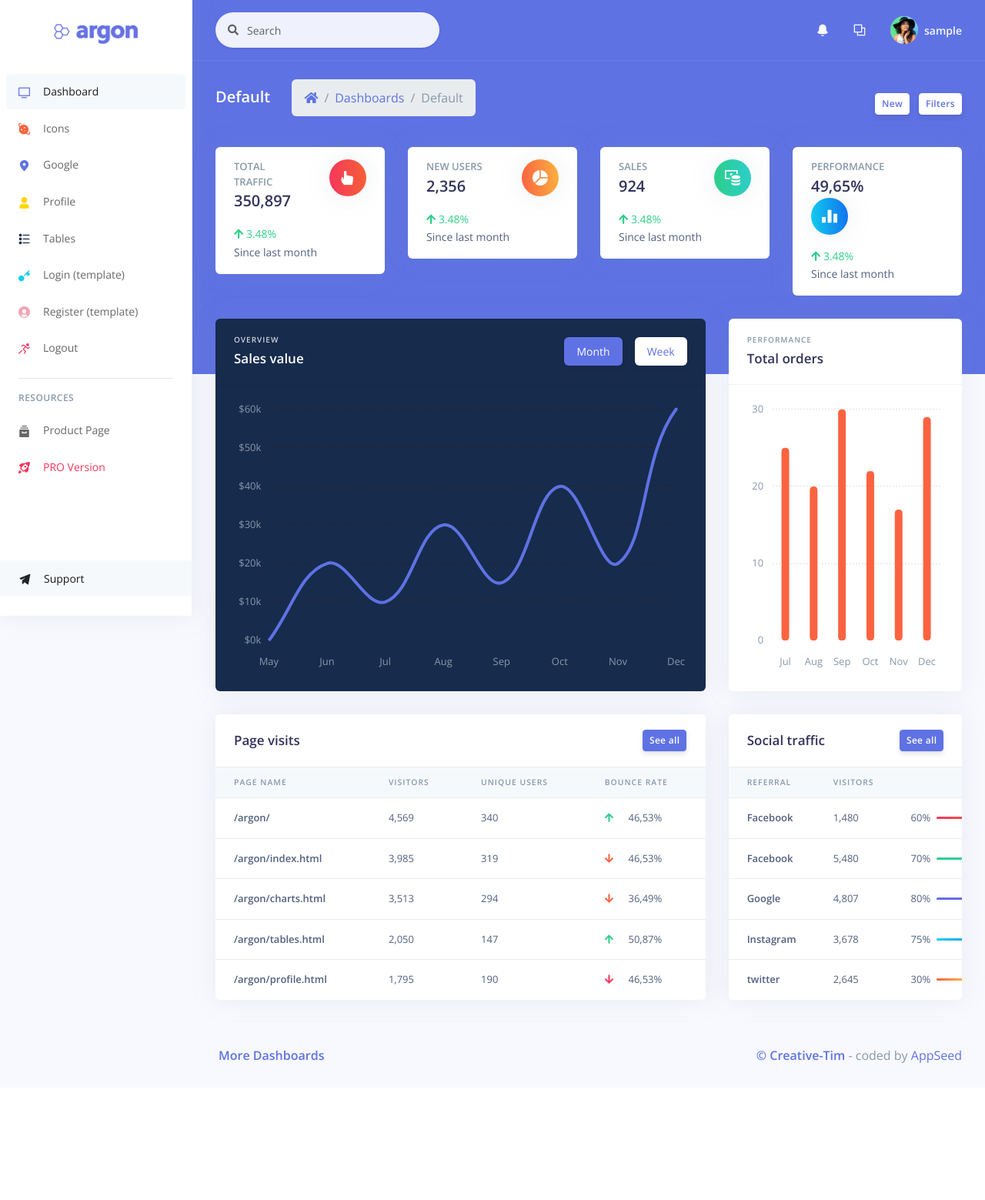
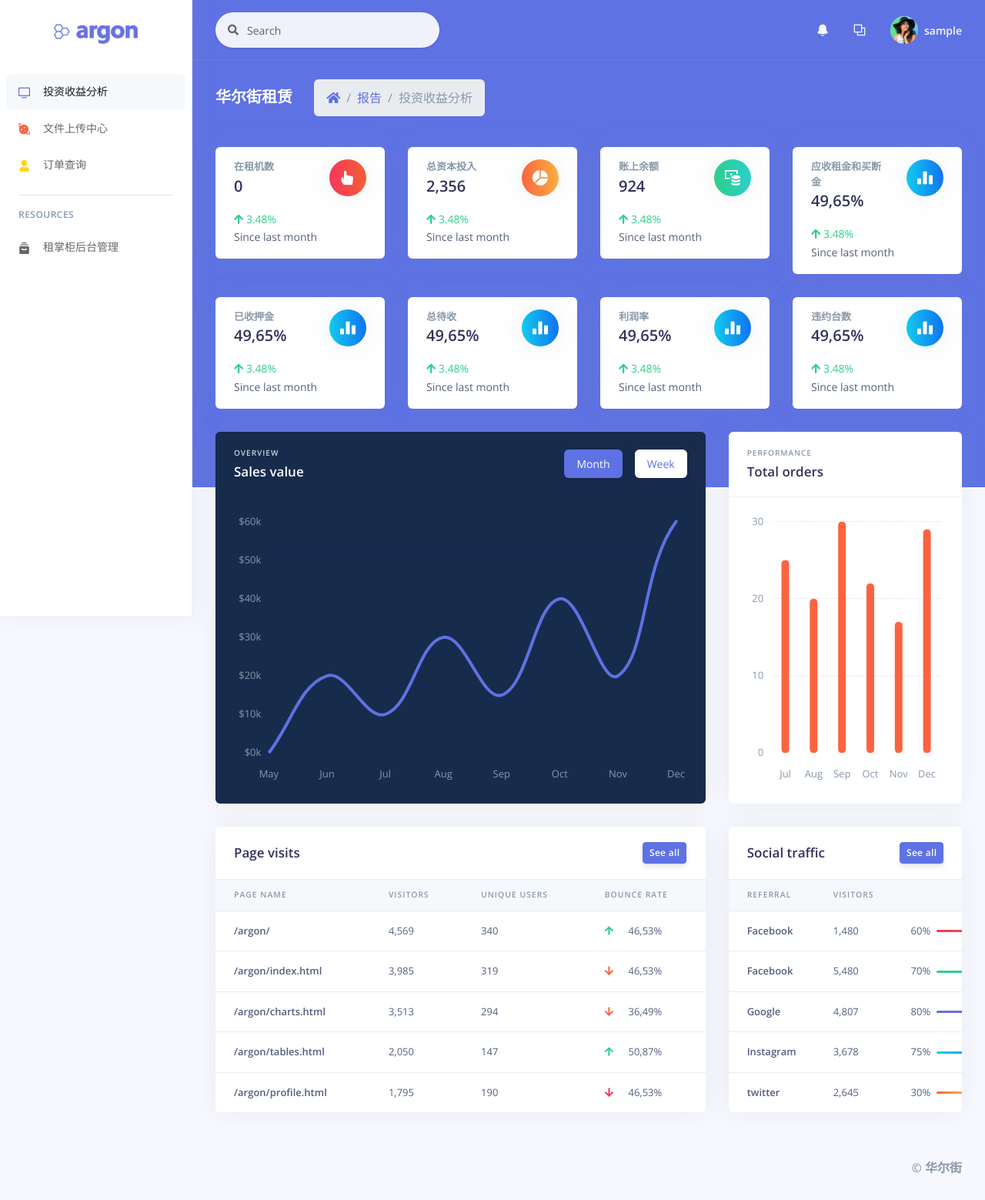
Before and after one commit to metaTaoTao/lease_dashboard, a Flask app: page /index in a window 1280 px wide. Shown: the whole page at 77% size. Before the commit the page ends 1381 px from the top, so only its background shows below. Run offline with Flask 2, Linux system fonts and the light colour scheme; the visitor is signed in with stand-in values (Sample User, id 1); data comes from the database, SQL or seed files in the repository; data that the repository does not hold is empty; some libraries are stand-ins or nearby versions.

Commit message:
added service layer

```diff
--- a/apps/home/routes.py
+++ b/apps/home/routes.py
@@ -4,22 +4,67 @@ Copyright (c) 2019 - present AppSeed.us
 """
 
 from apps.home import blueprint
-from flask import render_template, request
+from apps.home.order_analytics import OrderAnalytics
+from apps.home.models import OrderSummary
+from sqlalchemy import text
+from flask import render_template, redirect, request, url_for
 from flask_login import login_required
 from jinja2 import TemplateNotFound
-
+from apps import db
+import pandas as pd
+import logging
+log = logging.getLogger(__name__)
 
 @blueprint.route('/index')
 @login_required
 def index():
+    analytics = OrderAnalytics()
+    data = analytics.run()
+    data['segment'] = 'index'
 
-    return render_template('home/index.html', segment='index')
+    return render_template('home/index.html', **data)
+
+def get_total_phone():
+    sql_query = text("select count(*) from OrderSummary") # to avoid SQL attack
+    result = db.engine.execute(sql_query)
+
+    # 获取查询结果
+    total_phone = result.scalar()
+    return total_phone
+
+@blueprint.route('/upload', methods=['POST'])
+@login_required
+def upload_file():
+    if 'excel_file' not in request.files:
+        return 'No file part'
+    file = request.files['excel_file']
+    if file.filename == '':
+        return 'No selected file'
+    if file:
+        df = pd.read_excel(file)  # 使用Pandas读取Excel文件
+        try:
+            for _, row in df.iterrows():
+                new_record = OrderSummary(id=row['序号'], order_id=row['订单号'], name=row['姓名'],
+                                          order_time=row['下单时间'], device=row['设备信息'], purchase_px=row['采购价'],
+                                          official_px=row['官网售价'], pay1=row['第1期'],
+                                          pay2=row['第2期'], pay3=row['第3期'], pay4=row['第4期'],
+                                          pay5=row['第5期'], pay6=row['第6期'], pay7=row['第7期'],
+                                          pay8=row['第8期'], pay9=row['第9期'],
+                                          pay10=row['第10期'], pay11=row['第11期'], pay12=row['第12期'],
+                                          deposit=row['押金'], buydown=row['买断'])
+                db.session.add(new_record)
+            db.session.commit()
+        except Exception as e:
+            db.session.rollback()
+            log.exception(str(e))
+
+        return redirect(url_for('home_blueprint.index'))  # 上传成功后重定向到首页
+    return 'Error'
 
 
 @blueprint.route('/<template>')
 @login_required
 def route_template(template):
-
     try:
 
         if not template.endswith('.html'):
@@ -40,7 +85,6 @@ def route_template(template):
 
 # Helper - Extract current page name from request
 def get_segment(request):
-
     try:
 
         segment = request.path.split('/')[-1]
--- a/apps/templates/accounts/register.html
+++ b/apps/templates/accounts/register.html
@@ -59,7 +59,7 @@
                 </div>
 
                 <div class="text-center">
-                  <button type="submit" name="register" class="btn btn-primary my-4">Register</button>
+                  <button type="submit" name="register2" class="btn btn-primary my-4">Register</button>
                 </div>
               </form>
             {% endif %}
--- a/apps/templates/home/index.html
+++ b/apps/templates/home/index.html
@@ -13,18 +13,14 @@
         <div class="header-body">
           <div class="row align-items-center py-4">
             <div class="col-lg-6 col-7">
-              <h6 class="h2 text-white d-inline-block mb-0">Default</h6>
+              <h6 class="h2 text-white d-inline-block mb-0">华尔街租赁</h6>
               <nav aria-label="breadcrumb" class="d-none d-md-inline-block ml-md-4">
                 <ol class="breadcrumb breadcrumb-links breadcrumb-dark">
                   <li class="breadcrumb-item"><a href="#"><i class="fas fa-home"></i></a></li>
-                  <li class="breadcrumb-item"><a href="#">Dashboards</a></li>
-                  <li class="breadcrumb-item active" aria-current="page">Default</li>
+                  <li class="breadcrumb-item"><a href="#">报告</a></li>
+                  <li class="breadcrumb-item active" aria-current="page">投资收益分析</li>
                 </ol>
               </nav>
-            </div>
-            <div class="col-lg-6 col-5 text-right">
-              <a href="#" class="btn btn-sm btn-neutral">New</a>
-              <a href="#" class="btn btn-sm btn-neutral">Filters</a>
             </div>
           </div>
           <!-- Card stats -->
@@ -35,8 +31,8 @@
                 <div class="card-body">
                   <div class="row">
                     <div class="col">
-                      <h5 class="card-title text-uppercase text-muted mb-0">Total traffic</h5>
-                      <span class="h2 font-weight-bold mb-0">350,897</span>
+                      <h5 class="card-title text-uppercase text-muted mb-0">在租机数</h5>
+                      <span class="h2 font-weight-bold mb-0">{{ total_phone }}</span>
                     </div>
                     <div class="col-auto">
                       <div class="icon icon-shape bg-gradient-red text-white rounded-circle shadow">
@@ -57,7 +53,7 @@
                 <div class="card-body">
                   <div class="row">
                     <div class="col">
-                      <h5 class="card-title text-uppercase text-muted mb-0">New users</h5>
+                      <h5 class="card-title text-uppercase text-muted mb-0">总资本投入</h5>
                       <span class="h2 font-weight-bold mb-0">2,356</span>
                     </div>
                     <div class="col-auto">
@@ -79,7 +75,7 @@
                 <div class="card-body">
                   <div class="row">
                     <div class="col">
-                      <h5 class="card-title text-uppercase text-muted mb-0">Sales</h5>
+                      <h5 class="card-title text-uppercase text-muted mb-0">账上余额</h5>
                       <span class="h2 font-weight-bold mb-0">924</span>
                     </div>
                     <div class="col-auto">
@@ -101,7 +97,95 @@
                 <div class="card-body">
                   <div class="row">
                     <div class="col">
-                      <h5 class="card-title text-uppercase text-muted mb-0">Performance</h5>
+                      <h5 class="card-title text-uppercase text-muted mb-0">应收租金和买断金</h5>
+                      <span class="h2 font-weight-bold mb-0">49,65%</span>
+                    </div>
+                    <div class="col-auto">
+                      <div class="icon icon-shape bg-gradient-info text-white rounded-circle shadow">
+                        <i class="ni ni-chart-bar-32"></i>
+                      </div>
+                    </div>
+                  </div>
+                  <p class="mt-3 mb-0 text-sm">
+                    <span class="text-success mr-2"><i class="fa fa-arrow-up"></i> 3.48%</span>
+                    <span class="text-nowrap">Since last month</span>
+                  </p>
+                </div>
+              </div>
+            </div>
+            <div class="col-xl-3 col-md-6">
+              <div class="card card-stats">
+                <!-- Card body -->
+                <div class="card-body">
+                  <div class="row">
+                    <div class="col">
+                      <h5 class="card-title text-uppercase text-muted mb-0">已收押金</h5>
+                      <span class="h2 font-weight-bold mb-0">49,65%</span>
+                    </div>
+                    <div class="col-auto">
+                      <div class="icon icon-shape bg-gradient-info text-white rounded-circle shadow">
+                        <i class="ni ni-chart-bar-32"></i>
+                      </div>
+                    </div>
+                  </div>
+                  <p class="mt-3 mb-0 text-sm">
+                    <span class="text-success mr-2"><i class="fa fa-arrow-up"></i> 3.48%</span>
+                    <span class="text-nowrap">Since last month</span>
+                  </p>
+                </div>
+              </div>
+            </div>
+            <div class="col-xl-3 col-md-6">
+              <div class="card card-stats">
+                <!-- Card body -->
+                <div class="card-body">
+                  <div class="row">
+                    <div class="col">
+                      <h5 class="card-title text-uppercase text-muted mb-0">总待收</h5>
+                      <span class="h2 font-weight-bold mb-0">49,65%</span>
+                    </div>
+                    <div class="col-auto">
+                      <div class="icon icon-shape bg-gradient-info text-white rounded-circle shadow">
+                        <i class="ni ni-chart-bar-32"></i>
+                      </div>
+                    </div>
+                  </div>
+                  <p class="mt-3 mb-0 text-sm">
+                    <span class="text-success mr-2"><i class="fa fa-arrow-up"></i> 3.48%</span>
+                    <span class="text-nowrap">Since last month</span>
+                  </p>
+                </div>
+              </div>
+            </div>
+            <div class="col-xl-3 col-md-6">
+              <div class="card card-stats">
+                <!-- Card body -->
+                <div class="card-body">
+                  <div class="row">
+                    <div class="col">
+                      <h5 class="card-title text-uppercase text-muted mb-0">利润率</h5>
+                      <span class="h2 font-weight-bold mb-0">49,65%</span>
+                    </div>
+                    <div class="col-auto">
+                      <div class="icon icon-shape bg-gradient-info text-white rounded-circle shadow">
+                        <i class="ni ni-chart-bar-32"></i>
+                      </div>
+                    </div>
+                  </div>
+                  <p class="mt-3 mb-0 text-sm">
+                    <span class="text-success mr-2"><i class="fa fa-arrow-up"></i> 3.48%</span>
+                    <span class="text-nowrap">Since last month</span>
+                  </p>
+                </div>
+              </div>
+            </div>
+            <div class="col-xl-3 col-md-6">
+              <div class="card card-stats">
+                <!-- Card body -->
+                <div class="card-body">
+                  <div class="row">
+                    <div class="col">
+                      <h5 class="card-title text-uppercase text-muted mb-0">违约台数</h5>
                       <span class="h2 font-weight-bold mb-0">49,65%</span>
                     </div>
                     <div class="col-auto">
--- a/apps/templates/includes/footer.html
+++ b/apps/templates/includes/footer.html
@@ -3,16 +3,10 @@
       <footer class="footer">
         <div class="row align-items-center justify-content-xl-between">
           <div class="col-xl-6">
-            <div class="text-center text-xl-left text-muted">
-              <a href="https://www.creative-tim.com/templates/flask"
-                 class="font-weight-bold ml-1" target="_blank">More Dashboards</a>
-            </div>
           </div>
           <div class="col-xl-6">
             <div class="text-center text-xl-right text-muted">
-              <a href="https://www.creative-tim.com"
-                 class="font-weight-bold ml-1" target="_blank"> &copy; Creative-Tim</a>
-                 - coded by <a target="_blank" href="https://appseed.us">AppSeed</a>
+              <a class="font-weight-bold ml-1" target="_blank"> &copy; 华尔街</a>
             </div>
           </div>
         </div>
--- a/apps/templates/includes/sidenav.html
+++ b/apps/templates/includes/sidenav.html
@@ -14,52 +14,46 @@
           <li class="nav-item">
             <a class="nav-link {% if 'index' in segment %} active {% endif %}" href="/">
               <i class="ni ni-tv-2 text-primary"></i>
-              <span class="nav-link-text">Dashboard</span>
+              <span class="nav-link-text">投资收益分析</span>
             </a>
           </li>
           <li class="nav-item">
-            <a class="nav-link {% if 'icons' in segment %} active {% endif %}" href="/icons.html">
+            <a class="nav-link {% if 'icons' in segment %} active {% endif %}" href="/upload.html">
               <i class="ni ni-planet text-orange"></i>
-              <span class="nav-link-text">Icons</span>
-            </a>
-          </li>
-          <li class="nav-item">
-            <a class="nav-link {% if 'map' in segment %} active {% endif %}" href="/map.html">
-              <i class="ni ni-pin-3 text-primary"></i>
-              <span class="nav-link-text">Google</span>
+              <span class="nav-link-text">文件上传中心</span>
             </a>
           </li>
           <li class="nav-item">
             <a class="nav-link {% if 'profile' in segment %} active {% endif %}" href="/profile.html">
               <i class="ni ni-single-02 text-yellow"></i>
-              <span class="nav-link-text">Profile</span>
+              <span class="nav-link-text">订单查询</span>
             </a>
           </li>
-          <li class="nav-item">
-            <a class="nav-link {% if 'tables' in segment %} active {% endif %}" href="/tables.html">
-              <i class="ni ni-bullet-list-67 text-default"></i>
-              <span class="nav-link-text">Tables</span>
-            </a>
-          </li>
-          <li class="nav-item">
-            <a class="nav-link" href="/login.html">
-              <i class="ni ni-key-25 text-info"></i>
-              <span class="nav-link-text">Login (template)</span>
-            </a>
-          </li>
-          <li class="nav-item">
-            <a class="nav-link" href="/register.html">
-              <i class="ni ni-circle-08 text-pink"></i>
-              <span class="nav-link-text">Register (template)</span>
-            </a>
-          </li>
-
-          <li class="nav-item">
-            <a class="nav-link" href="{{ url_for('authentication_blueprint.logout') }}">
-              <i class="ni ni-user-run text-red"></i>
-              <span class="nav-link-text">Logout</span>
-            </a>
-          </li>
+{#          <li class="nav-item">#}
+{#            <a class="nav-link {% if 'tables' in segment %} active {% endif %}" href="/tables.html">#}
+{#              <i class="ni ni-bullet-list-67 text-default"></i>#}
+{#              <span class="nav-link-text">Tables</span>#}
+{#            </a>#}
+{#          </li>#}
+{#          <li class="nav-item">#}
+{#            <a class="nav-link" href="/login.html">#}
+{#              <i class="ni ni-key-25 text-info"></i>#}
+{#              <span class="nav-link-text">Login (template)</span>#}
+{#            </a>#}
+{#          </li>#}
+{#          <li class="nav-item">#}
+{#            <a class="nav-link" href="/register.html">#}
+{#              <i class="ni ni-circle-08 text-pink"></i>#}
+{#              <span class="nav-link-text">Register (template)</span>#}
+{#            </a>#}
+{#          </li>#}
+{##}
+{#          <li class="nav-item">#}
+{#            <a class="nav-link" href="{{ url_for('authentication_blueprint.logout') }}">#}
+{#              <i class="ni ni-user-run text-red"></i>#}
+{#              <span class="nav-link-text">Logout</span>#}
+{#            </a>#}
+{#          </li>            #}
         </ul>
         <!-- Divider -->
         <hr class="my-3">
@@ -73,29 +67,29 @@
           <li class="nav-item">
             <a class="nav-link"
                target="_blank"
-               href="https://www.creative-tim.com/product/argon-dashboard-flask">
+               href="https://merchant.zuzhanggui.cn/#/merchant/mycash">
               <i class="ni ni-archive-2"></i>
-              <span class="nav-link-text">Product Page</span>
+              <span class="nav-link-text">租掌柜后台管理</span>
             </a>
           </li>
 
-          <li class="nav-item">
-            <a class="nav-link"
-               target="_blank"
-               href="https://appseed.us/admin-dashboards/flask-dashboard-argon-pro">
-              <i class="ni ni-spaceship text-red"></i>
-              <span class="nav-link-text text-red">PRO Version</span>
-            </a>
-          </li>
-
-          <li class="nav-item">
-            <a class="nav-link active active-pro"
-               target="_blank"
-               href="https://www.creative-tim.com/support">
-              <i class="ni ni-send text-dark"></i>
-              <span class="nav-link-text">Support</span>
-            </a>
-          </li>
+{#          <li class="nav-item">#}
+{#            <a class="nav-link" #}
+{#               target="_blank" #}
+{#               href="https://appseed.us/admin-dashboards/flask-dashboard-argon-pro">#}
+{#              <i class="ni ni-spaceship text-red"></i>#}
+{#              <span class="nav-link-text text-red">PRO Version</span>#}
+{#            </a>#}
+{#          </li>#}
+{##}
+{#          <li class="nav-item">#}
+{#            <a class="nav-link active active-pro" #}
+{#               target="_blank" #}
+{#               href="https://www.creative-tim.com/support">#}
+{#              <i class="ni ni-send text-dark"></i>#}
+{#              <span class="nav-link-text">Support</span>#}
+{#            </a>#}
+{#          </li>#}
         </ul>
       </div>
     </div>
--- a/apps/templates/layouts/base-fullscreen.html
+++ b/apps/templates/layouts/base-fullscreen.html
@@ -17,9 +17,7 @@
   <meta name="viewport" content="width=device-width, initial-scale=1, shrink-to-fit=no">
   <link rel="canonical" href="https://appseed.us/admin-dashboards/flask-boilerplate-dashboard-argon">
 
-  <title>
-    Flask Argon Dashboard - {% block title %} Open-Source Admin Panel {% endblock %} | AppSeed
-  </title>
+  <title>华尔街租机投资分析系统</title>
 
   <link rel="icon" href="/static/assets/img/brand/favicon.png" type="image/png">
   <!-- Fonts -->
--- a/apps/templates/layouts/base.html
+++ b/apps/templates/layouts/base.html
@@ -21,9 +21,7 @@
   <meta name="viewport" content="width=device-width, initial-scale=1, shrink-to-fit=no">
   <link rel="canonical" href="https://appseed.us/admin-dashboards/flask-boilerplate-dashboard-argon">
 
-  <title>
-    Flask Argon Dashboard - {% block title %} Open-Source Admin Panel {% endblock %} | AppSeed
-  </title>
+  <title> 华尔街租机投资分析系统 </title>
 
   <!-- Favicon - loaded as static -->
   <link rel="icon" href="/static/assets/img/brand/favicon.png" type="image/png">
```
Also changed, not shown: apps/home/models.py (added, +41 -0 lines), apps/home/order_analytics.py (added, +24 -0 lines), apps/templates/home/upload.html (added, +33 -0 lines), apps/templates/includes/footer-fullscreen.html (+1 -10 lines).
